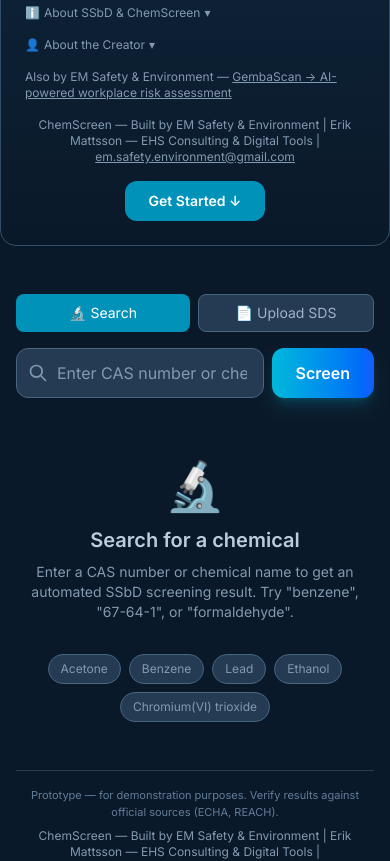
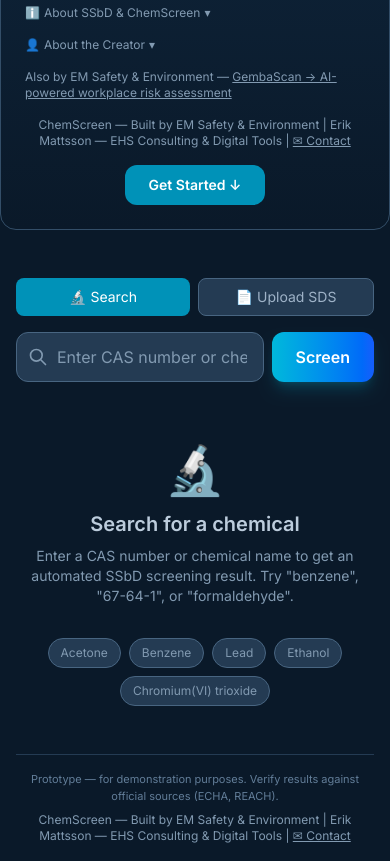
Before and after one commit to emsafetyenvironment-sketch/chemscreen, a React (Vite) app: page / in a window 390 px wide. Shown: the part 880-1741 px from the top of the page. Built offline with nearby package versions, Linux system fonts and the light colour scheme.

Commit message:
Fix mobile hamburger menu + replace plaintext email with mailto links
- Fixed sidebar not appearing on mobile by using fixed overlay positioning
- Replaced all visible email addresses with mailto contact links to prevent scraping

```diff
--- a/src/App.jsx
+++ b/src/App.jsx
@@ -135,7 +135,7 @@
       <HeroSection />
       <div className="max-w-7xl mx-auto flex flex-col md:flex-row gap-0">
         {/* Sidebar */}
-        <aside className={`${mobileMenu ? 'block' : 'hidden'} md:block w-full md:w-72 lg:w-80 bg-navy-900 border-r border-navy-700 md:min-h-[calc(100vh-56px)] p-4 shrink-0`}>
+        <aside className={`${mobileMenu ? 'fixed inset-0 top-[56px] z-40 overflow-y-auto' : 'hidden'} md:relative md:block w-full md:w-72 lg:w-80 bg-navy-900 border-r border-navy-700 md:min-h-[calc(100vh-56px)] p-4 shrink-0`}>
           <ChemicalBank
             bank={bank}
             selected={selected}
@@ -219,7 +219,7 @@
             <div className="mt-12 text-center text-[11px] text-navy-500 border-t border-navy-800 pt-4">
               Prototype — for demonstration purposes. Verify results against official sources (ECHA, REACH).
               <div className="mt-2 text-xs text-navy-400">
-                ChemScreen — Built by EM Safety &amp; Environment | Erik Mattsson — EHS Consulting &amp; Digital Tools | <a href="mailto:em.safety.environment@gmail.com" className="underline hover:text-cyan-400">em.safety.environment@gmail.com</a>
+                ChemScreen — Built by EM Safety &amp; Environment | Erik Mattsson — EHS Consulting &amp; Digital Tools | <a href="mailto:em.safety.environment@gmail.com" className="underline hover:text-cyan-400">✉ Contact</a>
               </div>
             </div>
           </div>
--- a/src/components/HeroSection.jsx
+++ b/src/components/HeroSection.jsx
@@ -118,7 +118,7 @@
               </p>
               <p className="flex gap-3">
                 <a href="https://www.linkedin.com/in/erik-mattsson-ehs/" target="_blank" rel="noopener noreferrer" className="underline hover:text-cyan-400">LinkedIn</a>
-                <a href="mailto:em.safety.environment@gmail.com" className="underline hover:text-cyan-400">em.safety.environment@gmail.com</a>
+                <a href="mailto:em.safety.environment@gmail.com" className="underline hover:text-cyan-400">✉ Email</a>
               </p>
             </div>
           )}
@@ -131,7 +131,7 @@
 
         {/* Branding */}
         <div className="text-center text-xs text-navy-400 mb-4">
-          ChemScreen — Built by EM Safety &amp; Environment | Erik Mattsson — EHS Consulting &amp; Digital Tools | <a href="mailto:em.safety.environment@gmail.com" className="underline hover:text-cyan-400">em.safety.environment@gmail.com</a>
+          ChemScreen — Built by EM Safety &amp; Environment | Erik Mattsson — EHS Consulting &amp; Digital Tools | <a href="mailto:em.safety.environment@gmail.com" className="underline hover:text-cyan-400">✉ Contact</a>
         </div>
 
         {/* CTA */}
```
